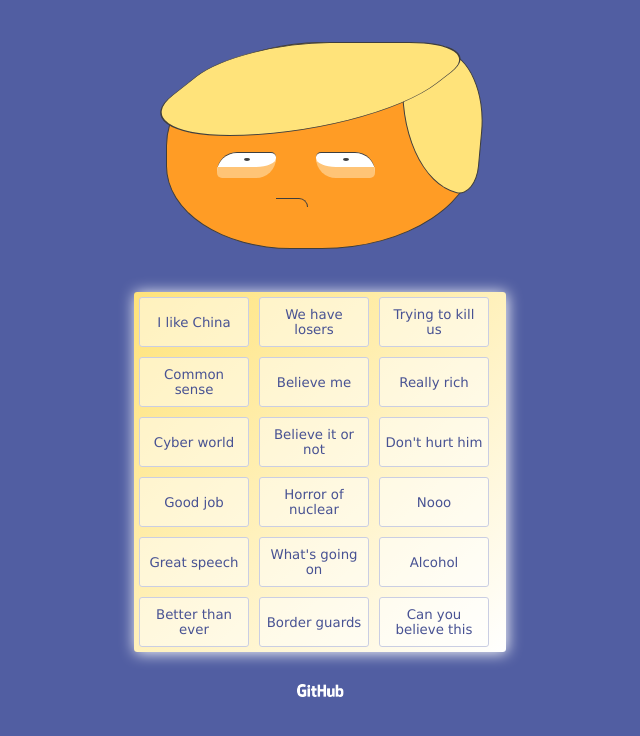
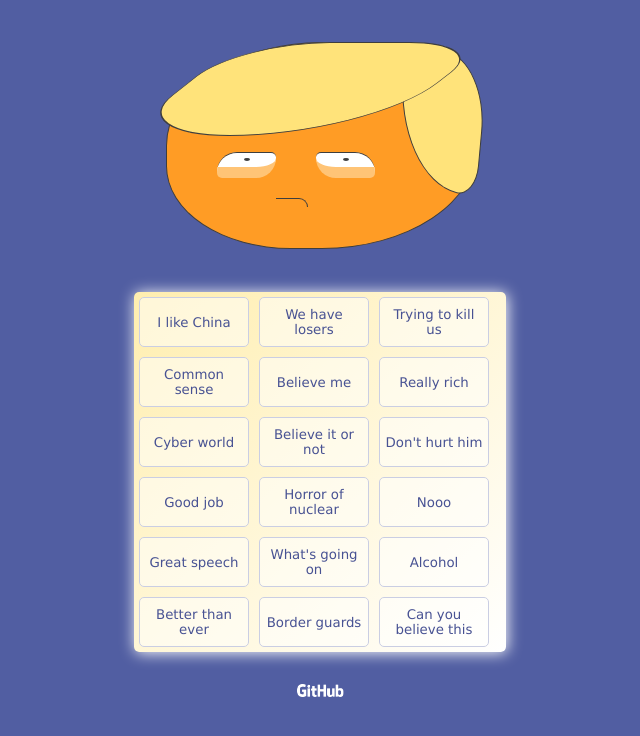
Before and after one commit to backuardo/trump-soundboard, a React (Create React App) app: page / in a window 1280 px wide. Shown: the top 736 px of the page, without its empty margins (320-960 px from the left). Built offline with nearby package versions, Linux system fonts and the light colour scheme.

Commit message:
fix gradient

```diff
--- a/src/components/App.css
+++ b/src/components/App.css
@@ -7,9 +7,9 @@
   background: #f5f5f5;
   overflow-y: scroll;
   /*background-color: #ffe37a;*/
-  background-image: linear-gradient(to bottom right, #ffe37a, #ffffff);
+  background-image: linear-gradient(to bottom right, #ffeeaf, #ffffff);
   height: 360px;
-  border-radius: 3px;
+  border-radius: 5px;
   margin-top: 30px;
   margin-bottom: 30px;
 }
@@ -27,8 +27,8 @@
 }
 
 .scrollbar::-webkit-scrollbar-thumb {
-  border-radius: 3px;
-  border: 2px solid #cacee3;
+  border-radius: 5px;
+  border: 1px solid #cacee3;
   background-color: #cacee3;
 }
 
@@ -36,5 +36,5 @@
   margin: auto;
   width: 372px;
   box-shadow: 1px 1px 15px #ffffff;
-  border-radius: 3px;
+  border-radius: 5px;
 }
--- a/src/components/SoundButton.css
+++ b/src/components/SoundButton.css
@@ -6,7 +6,7 @@
 .sound-button {
   width: 110px;
   height: 50px;
-  border-radius: 3px;
+  border-radius: 5px;
   /*box-shadow: 2px 2px 5px #24292d;*/
   font-family: inherit;
   background: rgba(255, 255, 255, 0.5);
@@ -17,10 +17,12 @@
 }
 
 .sound-button:hover {
-  background: #485293;
+  /*background: #485293;*/
+  background: #515ea2;
   transition: all 0.4s ease 0s;
   color: #ffffff;
   outline: none;
-  border: 1px solid #485293;
+  /*border: 1px solid #485293;*/
+  border: 1px solid #515ea2;
   cursor: pointer;
 }
```
